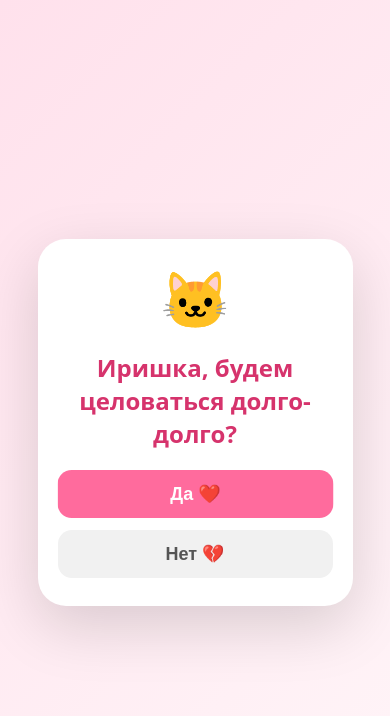
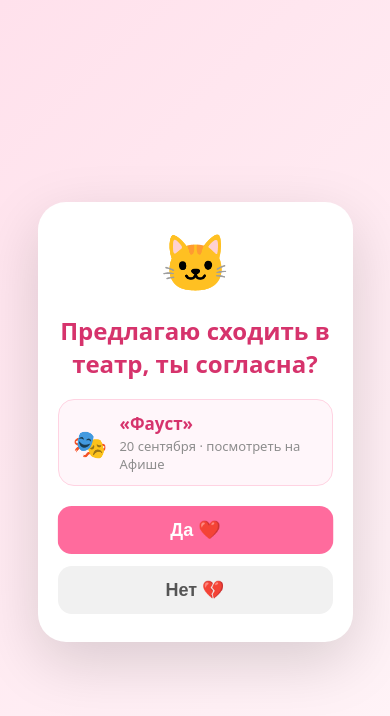
Before and after one commit to KemalG98/invite_serv, a plain HTML site: page index.html in a window 390 px wide. Both pictures are taken after a click on the button "Продолжить". Drawn offline with nearby package versions, Linux system fonts and the light colour scheme.

Commit message:
Show the theatre link as a tappable card instead of a raw URL
A bare 100-character URL inside the <h2> could not wrap and overflowed the
card on mobile. Replace it with a styled <a> block (emoji + title + date)
and fix the "Прдлагаю" typo.

Co-Authored-By: Claude Opus 5 <noreply@anthropic.com>

```diff
--- a/index.html
+++ b/index.html
@@ -11,8 +11,8 @@
   <main class="app">
     <section class="screen active" id="welcome-screen">
       <div class="card">
-        <h1>Привет, малышка ❤️</h1>
-        <p>У меня есть к тебе важный вопрос...</p>
+        <h1>Привет, Варвара ❤️</h1>
+        <p>Предлагаю запланировать наше второе свидание</p>
         <button id="start-btn">Продолжить</button>
       </div>
     </section>
@@ -20,7 +20,14 @@
     <section class="screen" id="question-screen">
       <div class="card">
         <div class="hero-emoji" id="hero-emoji">🐱</div>
-        <h2>Иришка, будем целоваться долго-долго?</h2>
+        <h2>Предлагаю сходить в театр, ты согласна?</h2>
+        <a class="show-link" href="https://www.afisha.ru/performance/faust-158451/?priorityDates=20-09-2026#rcmrclid=e3ce191f6a3ca9aa" target="_blank" rel="noopener noreferrer">
+          <span class="show-link-emoji">🎭</span>
+          <span class="show-link-body">
+            <strong>«Фауст»</strong>
+            <small>20 сентября · посмотреть на Афише</small>
+          </span>
+        </a>
         <div class="buttons">
           <button id="yes-btn">Да ❤️</button>
           <button id="no-btn">Нет 💔</button>
@@ -33,7 +40,7 @@
         <div class="hero-emoji">🎉❤️🎉</div>
         <h2>Урааа ❤️</h2>
         <p>Я знал, что ты согласишься!</p>
-        <p>Начинаем через несколкьо часов, готовься!</p>
+        <p>Спасибо!</p>
       </div>
     </section>
   </main>
--- a/style.css
+++ b/style.css
@@ -120,3 +120,42 @@ button {
     transform: translateY(-8px);
   }
 }
+
+.show-link {
+  display: flex;
+  align-items: center;
+  gap: 12px;
+  margin-top: 4px;
+  padding: 12px 14px;
+  min-height: 48px;
+  border: 1px solid #ffd3e2;
+  border-radius: 16px;
+  background: #fff6fa;
+  color: #d6336c;
+  text-align: left;
+  text-decoration: none;
+  overflow-wrap: anywhere;
+  transition: transform 0.15s ease, background 0.15s ease;
+}
+
+.show-link:active {
+  transform: scale(0.98);
+  background: #ffe9f1;
+}
+
+.show-link-emoji {
+  font-size: 28px;
+  line-height: 1;
+}
+
+.show-link-body strong {
+  display: block;
+  font-size: 17px;
+}
+
+.show-link-body small {
+  display: block;
+  margin-top: 2px;
+  font-size: 13px;
+  color: #8d8d8d;
+}
```
